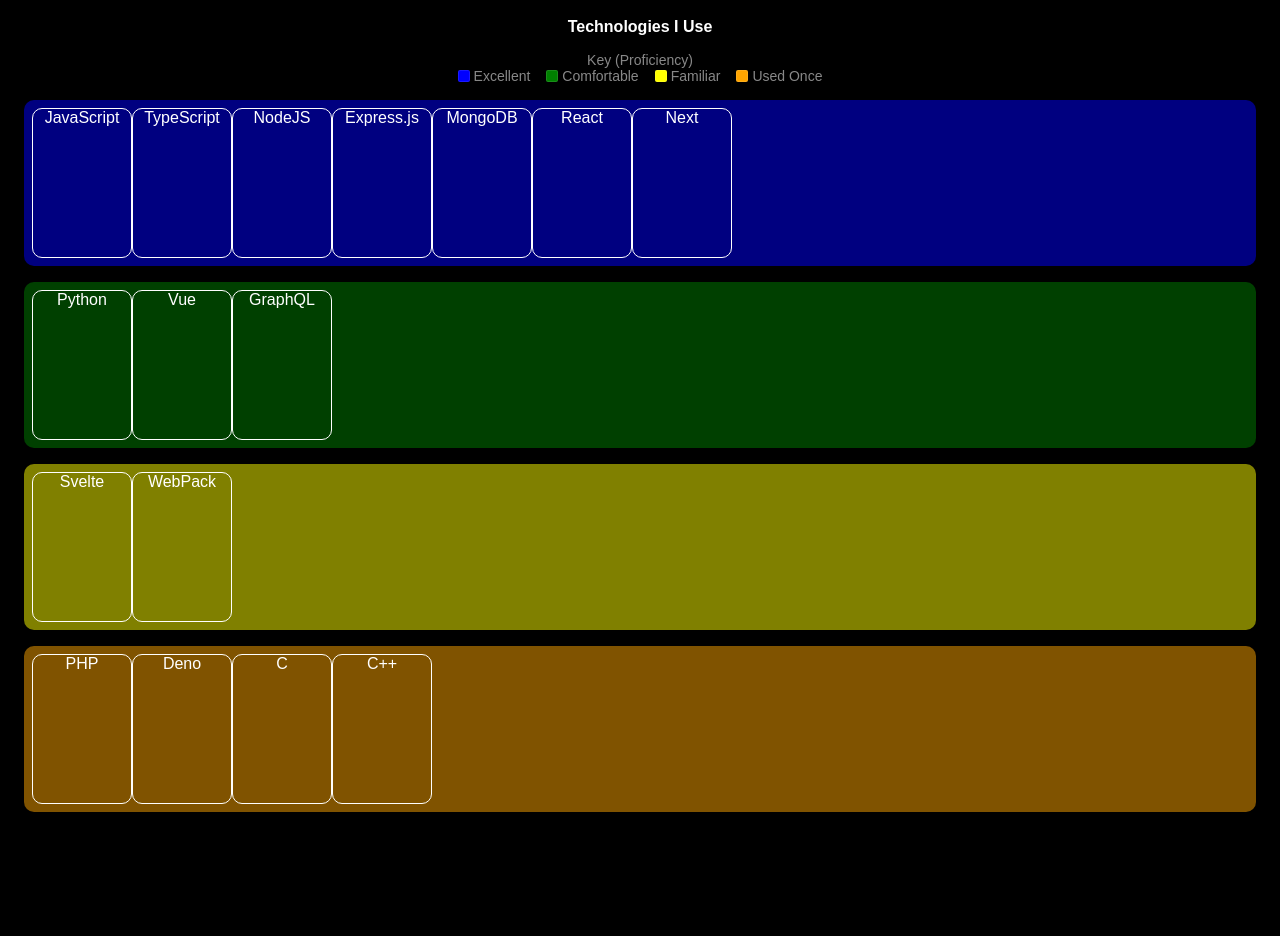
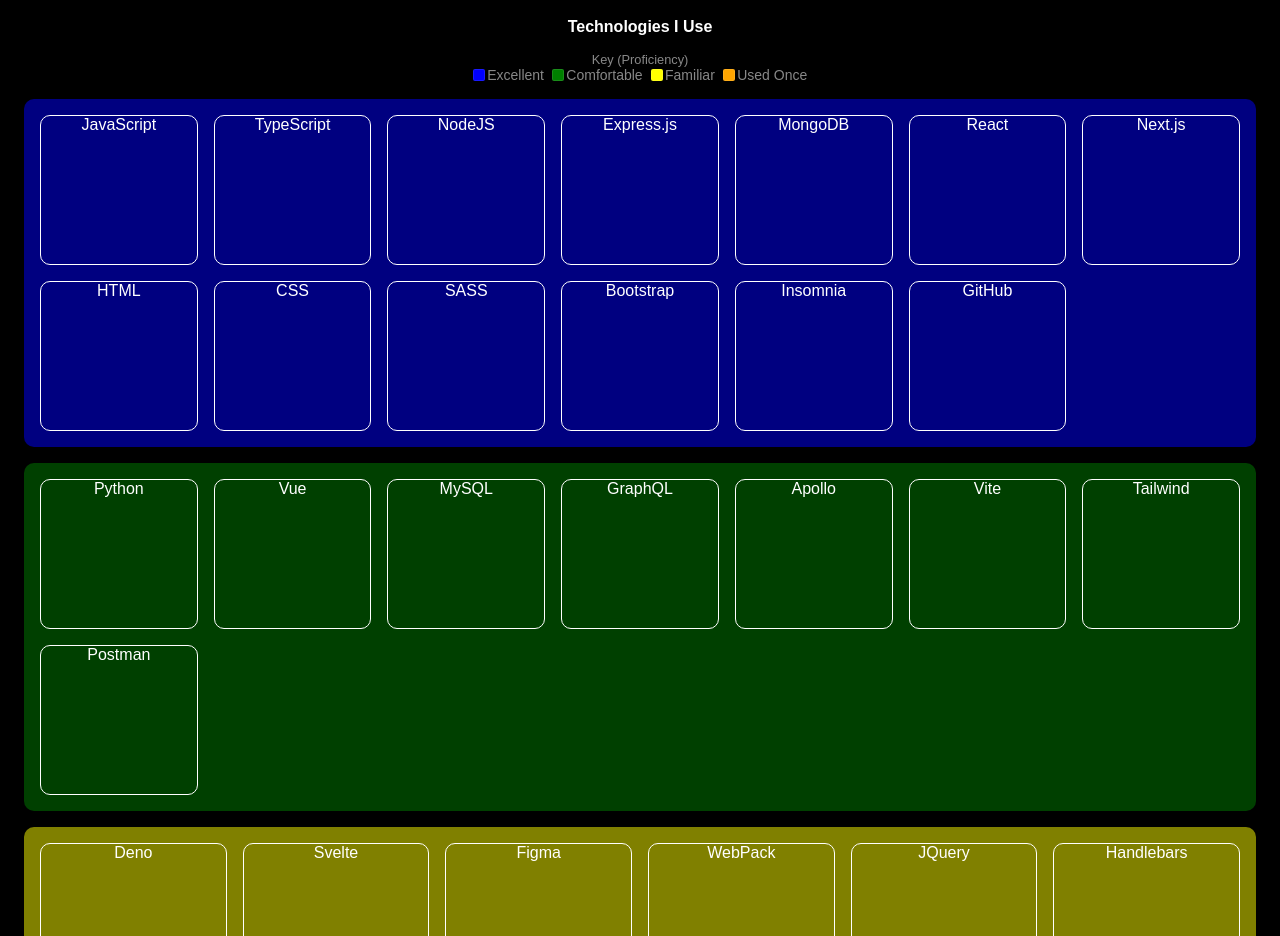
Before and after one commit to JBassard97/new-portfolio, a Next.js app: page /technologies in a window 1280 px wide. Shown: the part 76-1012 px from the top of the page. Before the commit the page ends 928 px from the top, so only its background shows below. Built offline with nearby package versions, Linux system fonts and the light colour scheme.

Commit message:
decided to use grid layout for technologies page, looks very clean regardless of screen size. currently adding 'docs' field to each tech in techData.json

```diff
--- a/app/api/technologyData/technologyData.json
+++ b/app/api/technologyData/technologyData.json
@@ -1,23 +1,58 @@
 {
   "technologyData": {
     "excellent": [
-      { "name": "JavaScript" },
-      { "name": "TypeScript" },
-      { "name": "NodeJS" },
-      { "name": "Express.js" },
-      { "name": "MongoDB" },
-      { "name": "React" },
-      { "name": "Next" }
+      {
+        "name": "JavaScript",
+        "docs": "https://developer.mozilla.org/en-US/docs/Web/JavaScript"
+      },
+      { "name": "TypeScript", "docs": "https://www.typescriptlang.org/docs/" },
+      { "name": "NodeJS", "docs": "https://nodejs.org/docs/latest/api/" },
+      { "name": "Express.js", "docs": "https://expressjs.com/en/5x/api.html" },
+      { "name": "MongoDB", "docs": "https://www.mongodb.com/docs/" },
+      { "name": "React", "docs": "https://react.dev/" },
+      { "name": "Next.js", "docs": "https://nextjs.org/docs" },
+      {
+        "name": "HTML",
+        "docs": "https://developer.mozilla.org/en-US/docs/Web/HTML"
+      },
+      {
+        "name": "CSS",
+        "docs": "https://developer.mozilla.org/en-US/docs/Web/CSS"
+      },
+      { "name": "SASS", "docs": "https://sass-lang.com/documentation/" },
+      {
+        "name": "Bootstrap",
+        "docs": "https://getbootstrap.com/docs/5.3/getting-started/introduction/"
+      },
+      { "name": "Insomnia", "docs": "https://docs.insomnia.rest/" },
+      { "name": "GitHub", "docs": "https://docs.github.com/en" }
     ],
     "comfortable": [
       { "name": "Python" },
       { "name": "Vue" },
-      { "name": "GraphQL" }
+      { "name": "MySQL" },
+      { "name": "GraphQL" },
+      { "name": "Apollo" },
+      { "name": "Vite" },
+      { "name": "Tailwind" },
+      { "name": "Postman" }
     ],
-    "familiar": [{ "name": "Svelte" }, { "name": "WebPack" }],
+    "familiar": [
+      { "name": "Deno" },
+      { "name": "Svelte" },
+      { "name": "Figma" },
+      { "name": "WebPack" },
+      { "name": "JQuery" },
+      { "name": "Handlebars" }
+    ],
     "used_once": [
       { "name": "PHP" },
-      { "name": "Deno" },
+      { "name": "WordPress" },
+      { "name": "AWS" },
+      { "name": "Angular" },
+      { "name": "Django" },
+      { "name": "Flask" },
+      { "name": "Java" },
       { "name": "C" },
       { "name": "C++" }
     ]
--- a/app/components/GitHubStatBar/GitHubStatBar.tsx
+++ b/app/components/GitHubStatBar/GitHubStatBar.tsx
@@ -84,9 +84,9 @@
         <p className="stat-label">Contributions</p>
       </div>
       <div className="stat-block">
-        <p>{animatedStreak.toLocaleString()}</p>
-        <p className="stat-label">Day</p>
-        <p className="stat-label">Longest Streak</p>
+        <p>{animatedStreak.toLocaleString()} Day</p>
+        <p className="stat-label">Longest</p>
+        <p className="stat-label">Streak</p>
       </div>
     </div>
   );
--- a/app/components/ProficiencyKey/ProficiencyKey.css
+++ b/app/components/ProficiencyKey/ProficiencyKey.css
@@ -8,7 +8,7 @@
 
 .proficiency-key-label {
   color: #888;
-  font-size: 0.875rem;
+  font-size: 0.8rem;
 }
 
 .color-blocks {
@@ -18,9 +18,9 @@
 .key-item {
   display: flex;
   align-items: center;
-  gap: 0.25rem;
-  padding-right: 0.5rem;
-  padding-left: 0.5rem;
+  gap: 0.15rem;
+  padding-right: 0.25rem;
+  padding-left: 0.25rem;
 }
 
 .block {
@@ -34,3 +34,9 @@
   font-size: 0.875rem;
   color: #888;
 }
+
+@media (max-width: 360px) {
+  .label {
+    font-size: 0.7rem;
+  }
+}
--- a/app/technologies/technologies.css
+++ b/app/technologies/technologies.css
@@ -12,10 +12,11 @@
 .tech-category {
   width: 100%;
   margin-bottom: 1rem;
-  padding: 0.5rem;
+  gap: 1rem;
+  padding: 1rem;
   border-radius: 10px;
-  display: flex;
-  flex-wrap: wrap;
+  display: grid;
+  grid-template-columns: repeat(auto-fit, minmax(150px, 0.5fr));
 }
 
 .tech-category.excellent {
@@ -35,8 +36,14 @@
 }
 
 .tech-item {
+  min-width: 100px;
   height: 150px;
-  width: 100px;
   border: 1px solid white;
   border-radius: 10px;
 }
+
+@media (max-width: 396px) {
+  .tech-category {
+    grid-template-columns: repeat(2, minmax(100px, 1fr));
+  }
+}
```
